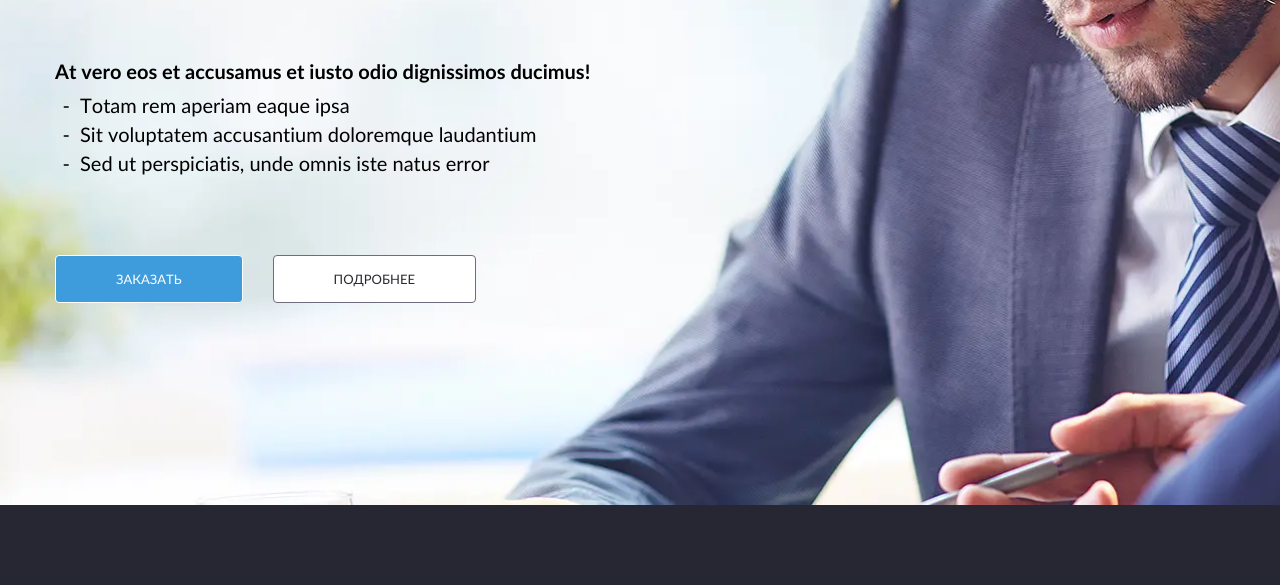
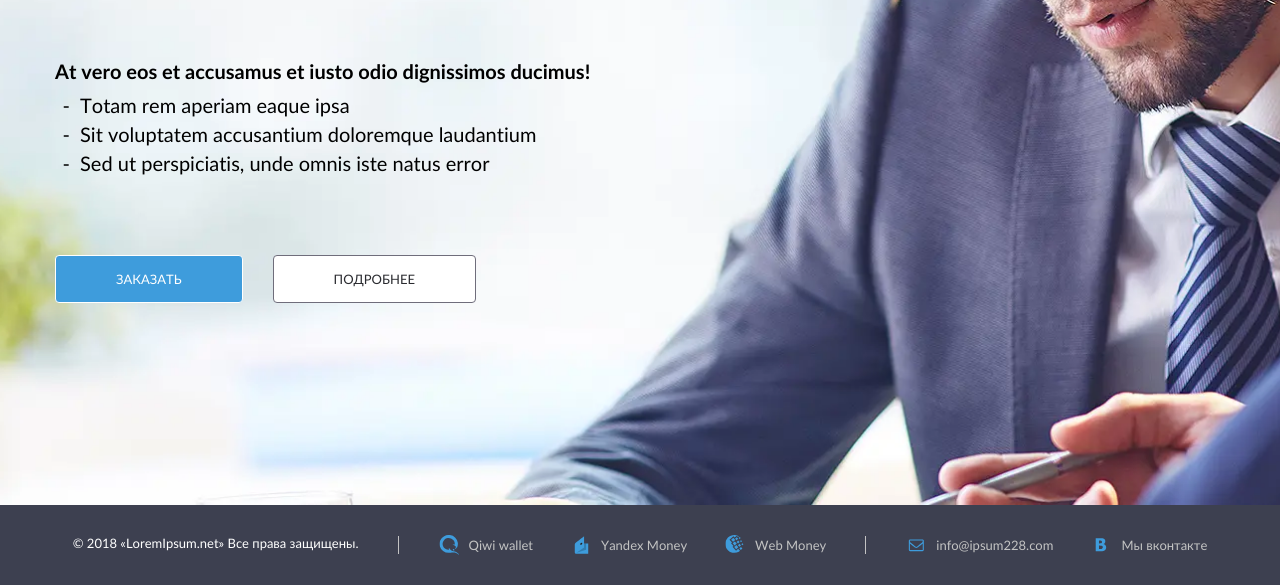
Before and after one commit to richpeach-bot/testing_task, a website: page app/index.html in a window 1280 px wide. Shown: the part 340-925 px from the top of the page. Before the commit the page ends 845 px from the top, so only its background shows below. Drawn offline with Linux system fonts and the light colour scheme.

Commit message:
add footer

```diff
--- a/app/index.html
+++ b/app/index.html
@@ -59,6 +59,30 @@
       </div>
     </section>
   </main>
+  <footer class="footer">
+    <div class="container">
+      <div class="footer__wrapper">
+        <p class="footer__item copy">
+          &copy; 2018 «LoremIpsum.net» Все права защищены.
+        </p>
+
+        <ul class="footer__item list billing-systems">
+          <li class="list__item list__item--qiwi">Qiwi wallet</li>
+          <li class="list__item list__item--ymoney">Yandex Money</li>
+          <li class="list__item list__item--wmoney">Web Money</li>
+        </ul>
+
+        <ul class="footer__item list">
+          <li class="list__item list__item--email">
+            <a href="mailto:info@ipsum228.com" class="list__link">info@ipsum228.com</a>
+          </li>
+          <li class="list__item list__item--vk">
+            <a href="#" class="list__link">Мы вконтакте</a>
+          </li>
+        </ul>
+      </div>
+    </div>
+  </footer>
   <script src="js/main.min.js"></script>
 </body>
 </html>
--- a/app/scss/style.scss
+++ b/app/scss/style.scss
@@ -237,3 +237,147 @@
     }
   }
 }
+
+.footer {
+  background-color: #3D4050;
+  padding: 30px 0;
+  &__wrapper {
+    display: flex;
+    flex-direction: column;
+    gap: 30px;
+    @media (min-width: 460px) {
+      flex-direction: row;
+      flex-wrap: wrap;
+    }
+    @media (min-width: 1200px) {
+      gap: 80px;
+      justify-content: center;
+    }
+  }
+  &__item {
+    position: relative;
+    &::after {
+      content: '';
+      background-color: #C3C3C3;
+      height: 1px;
+      width: 40px;
+      position: absolute;
+      bottom: -16px;
+      left: 50%;
+      transform: translateX(-50%);
+      @media (min-width: 460px) {
+        height: 100%;
+        width: 1px;
+        left: auto;
+        right: -31px;
+        bottom: auto;
+        top: 50%;
+        transform: translateY(-50%);
+      }
+      @media (min-width: 900px) {
+        top: 37%;
+        height: 18px;
+        right: -30px;
+      }
+      @media (min-width: 1200px) {
+        top: 50%;
+        right: -40px;
+      }
+    }
+    &:first-child {
+      order: 3;
+      @media (min-width: 460px) {
+        flex: 0 0 100%;
+      }
+
+      @media (min-width: 1200px) {
+        flex: 0 0 auto;
+        order: 1;
+      }
+    }
+    &:first-child::after{
+      display: none;
+      @media (min-width: 900px) {
+        display: block;
+      }
+    }
+
+    &:last-child {
+      @media (min-width: 460px) {
+        margin-left: 30px;
+      }
+      @media (min-width: 1200px) {
+        margin-left: 0;
+      }
+    }
+    &:last-child::after {
+      @media (min-width: 460px) {
+        display: none;
+      }
+    }
+  }
+}
+
+.copy {
+  font-size: 13px;
+  line-height: 16px;
+}
+
+.list {
+  display: flex;
+  flex-direction: column;
+  gap: 10px;
+  @media (min-width: 768px) {
+    flex-direction: row;
+    justify-content: space-between;
+    order: 2;
+  }
+  @media (min-width: 990px) {
+    gap: 20px;
+  }
+  @media (min-width: 1200px) {
+    gap: 38px;
+  }
+  &__item {
+    display: flex;
+    align-items: center;
+    height: 20px;
+    padding-left: 30px;
+    position: relative;
+    color: #C3C3C3;
+    font-size: 13px;
+    line-height: 16px;
+    &::before {
+      content: '';
+      width: 20px;
+      height: 20px;
+      position: absolute;
+      left: 0;
+      top: 50%;
+      transform: translateY(-50%);
+    }
+  }
+  &__link {
+    color: inherit;
+    transition: all .3;
+    &:hover {
+      color: #dedede;
+    }
+  }
+
+  .list__item--qiwi::before {
+    background-image: url('../images/qiwi-icon.svg');
+  }
+  .list__item--ymoney::before {
+    background-image: url('../images/ymoney-icon.svg');
+  }
+  .list__item--wmoney::before {
+    background-image: url('../images/webmoney-icon.svg');
+  }
+  .list__item--email::before {
+    background-image: url('../images/email-icon.svg');
+  }
+  .list__item--vk::before {
+    background-image: url('../images/vk-icon.svg');
+  }
+}
```
Also changed, not shown: app/css/style.min.css.
